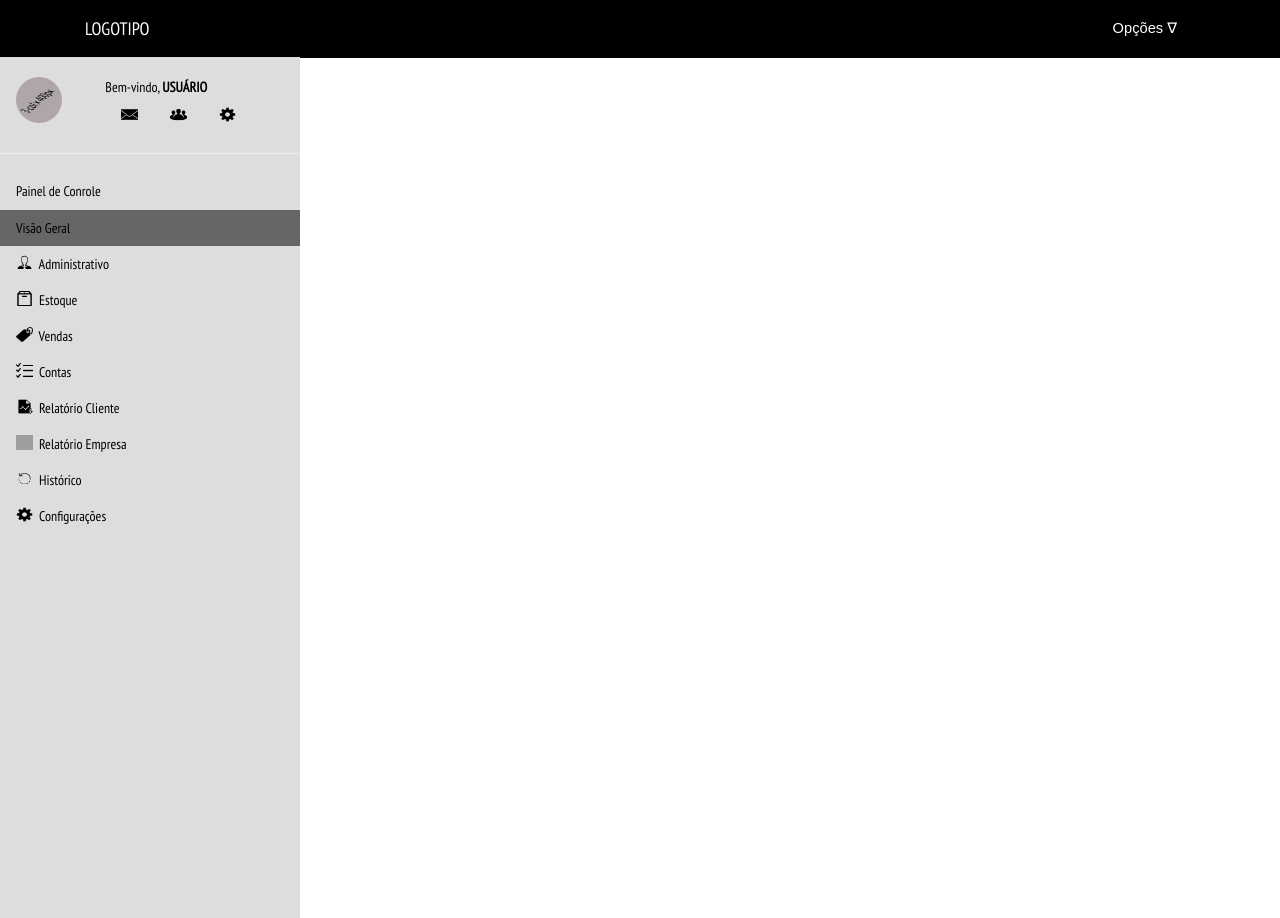
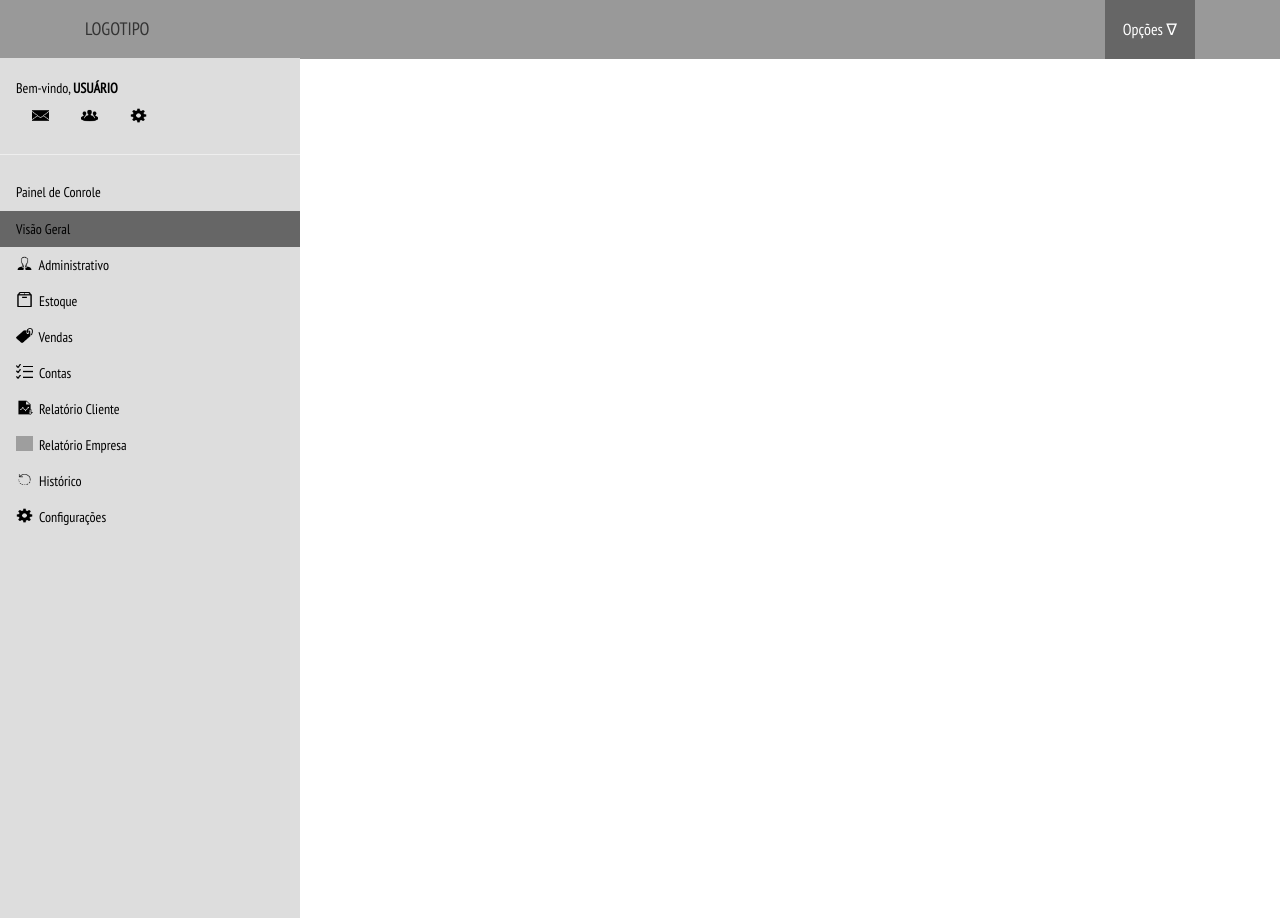
Before and after one commit to otavio-paganotti/SistemaD, a PHP site: page /Views/home/lobby.php in a window 1280 px wide. Run offline with PHP 8.4, Linux system fonts and the light colour scheme; style sheets or scripts are compiled from the project's sources; grey boxes are pictures that could not be loaded.

Commit message:
Alterações sutis no design

```diff
--- a/Css/Scss/_body.scss
+++ b/Css/Scss/_body.scss
@@ -82,7 +82,7 @@ select {
 
 
 .dropbtn {
-    background-color: black;
+    background-color: #666;
     color: white;
     padding: 18px;
     font-size: 16px;
@@ -105,7 +105,7 @@ select {
 }
 
 .dropdown-content a {
-    color: black;
+    color: inherit;
     padding: 12px 16px;
     text-decoration: none;
     display: block;
@@ -122,7 +122,7 @@ select {
 }
 
 .dropdown:hover .dropbtn {
-    background-color: black;
+    background-color: #666;
 }
 
 @media screen and(max-width: 900px){
@@ -134,7 +134,7 @@ select {
 /* sidebar menu */
 
 .op-sb-top {
-  position: relative;top:57px;
+  position: relative;top:58px;
 }
 
 .op-sidebar {
@@ -193,7 +193,8 @@ a.op-bar-item i.fa img {
 #tabela {
     border-collapse: collapse;
     width: 40%;
-    border: 1px solid #333;
+    border-left: 1px solid #333;
+    border-right: 1px solid #333;
     font-size: 18px;
 }
 
@@ -203,7 +204,10 @@ a.op-bar-item i.fa img {
 }
 
 #tabela tr {
-    border-bottom: 1px solid #333;
+
+}
+#tabela tr.op-tb-ultimo {
+  border-bottom: 1px solid #333;
 }
 
 #tabela tr.header {
--- a/Css/Scss/_header.scss
+++ b/Css/Scss/_header.scss
@@ -1,7 +1,9 @@
 .op-top {
 	box-shadow: 0 0 4px 0 rgba(0,0,0,.6) !important;
 }
-
+.op-color {
+	background-color: #999 !important;
+}
 .op-sbar {
 	display:none;
 	z-index:2;
--- a/Views/contas/contas.php
+++ b/Views/contas/contas.php
@@ -47,7 +47,7 @@
 					    <td>Descrição 3</td>
 					    <td>00.00</td>
 					  </tr>
-					  <tr>
+					  <tr class="op-tb-ultimo">
 					    <td>Item 4</td>
 					    <td>Descrição 4</td>
 					    <td>00.00</td>
--- a/Views/home/lobby.php
+++ b/Views/home/lobby.php
@@ -16,13 +16,13 @@
 		<body style="font-family: 'PT Sans Narrow', sans-serif">
 			<!-- Menu do topo -->
 			<div class="op-top">
-			  <div class="op-black op-large op-w100">
+			  <div class="op-color op-large op-w100">
 			    <div class="container">
 			    	<div class="container-fluid">
 			    		<div class="op-left op-padding-16">LOGOTIPO</div>
 
 				    	<div class="dropdown op-right">
-							  <button class="dropbtn" style="font-family: Arial;font-size: 11pt;">Opções &nabla;</button>
+							  <button class="dropbtn">Opções &nabla;</button>
 							  <div class="dropdown-content">
 							    <a href="#">Redefinir senha</a>
 							    <a href="#">Configurações</a>
@@ -39,9 +39,7 @@
 				<div class="op-sb-top">
 					<nav class="op-sidebar op-collapse op-white op-animate-left" style="z-index:3;width:300px;" id="mySidebar"><br>
 					  <div class="op-container op-row">
-					    <div class="op-col s4">
-					      <img src="../../Image/img-art.png" class="op-circle op-margin-right" style="width:46px;height: 46px;">
-					    </div>
+
 					    <div class="op-col s8 op-bar">
 					      <span>Bem-vindo, <strong>USUÁRIO</strong></span><br>
 					      <a href="#" class="op-bar-item op-button"><i class="fa fa-envelope"><img src="../../Image/icons/msg.png" style="width: 17px;height: 15px;" alt="" /></i></a>
@@ -49,7 +47,7 @@
 					      <a href="#" class="op-bar-item op-button"><i class="fa fa-cog"><img src="../../Image/icons/cng.png" style="width: 17px;height: 15px;" alt="" /></i></a>
 					    </div>
 					  </div>
-					  <hr>
+					  <hr class="color-diferent">
 					  <div class="op-container">
 					    <h5>Painel de Conrole</h5>
 					  </div>
```
Also changed, not shown: Css/Css/style.css, 1 other file.
